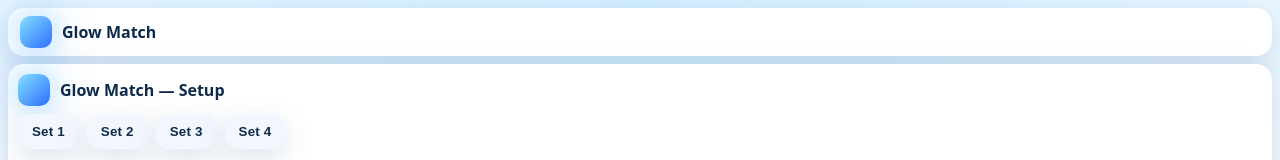
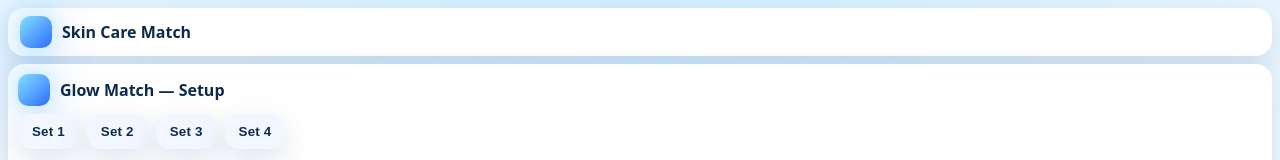
Before and after one commit to sim1clstl/glow, a Next.js app: page / in a window 1280 px wide. Shown: the top 160 px of the page. Built offline with nearby package versions, Linux system fonts and the light colour scheme.

Commit message:
Update index.js

```diff
--- a/pages/index.js
+++ b/pages/index.js
@@ -12,20 +12,27 @@ export default function Home(){
   const pickRandomSet = ()=>{
     const s = loadSets()
     if(!s) return null
-    const available = s.filter(set => set && set.products?.some(p=>p.caption || p.image) && set.effects?.some(e=>e.text || e.image))
+    const available = s.filter(set =>
+      set &&
+      set.products?.some(p=>p.caption || p.image) &&
+      set.effects?.some(e=>e.text || e.image)
+    )
     if(available.length === 0) return null
     return available[Math.floor(Math.random()*available.length)]
   }
+
   const startGame = ()=>{
     const pick = pickRandomSet()
     if(!pick){ alert('Please complete at least one set and press Save.'); return }
     setGameSet(pick); setMode('game')
   }
+
   const playAgain = ()=>{
     const pick = pickRandomSet()
     if(!pick){ alert('Please complete at least one set and press Save.'); setMode('setup'); return }
     setGameSet(pick)
   }
+
   const toggleFull = ()=>{
     const d=document.documentElement
     if(!document.fullscreenElement){ d.requestFullscreen?.() } else { document.exitFullscreen?.() }
@@ -34,7 +41,8 @@ export default function Home(){
   return (
     <div className="container">
       <div className="header">
-        <div className="logo" /><div className="title">Glow Match</div>
+        <div className="logo" />
+        <div className="title">Skin Care Match</div>
       </div>
 
       {mode==='setup' ? <SetupPanel onStart={startGame} /> : <GameBoard data={gameSet} />}
```
